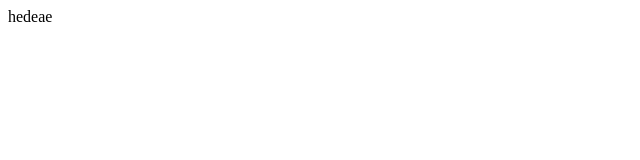
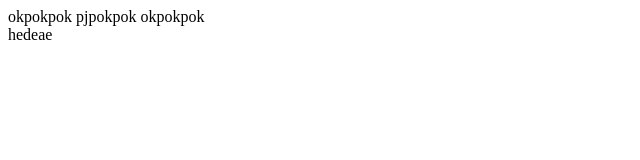
Before and after one commit to sasoyiano/git-project-onnnnnnne, a plain HTML site: page index.html in a window 1280 px wide. Shown: the whole page, without its empty margins (0-640 px from the left). Drawn offline with Linux system fonts and the light colour scheme.

Commit message:
cosol created

```diff
--- a/index.html
+++ b/index.html
@@ -7,6 +7,12 @@
     <title>Document</title>
 </head>
 <body>
+<span>
+    okpokpok
+    pjpokpok
+    okpokpok
+
+</span>
     <header>
         hedeae
     </header>
--- /dev/null
+++ b/sciprt.js
@@ -0,0 +1 @@
+crossOriginIsolated.log
```
